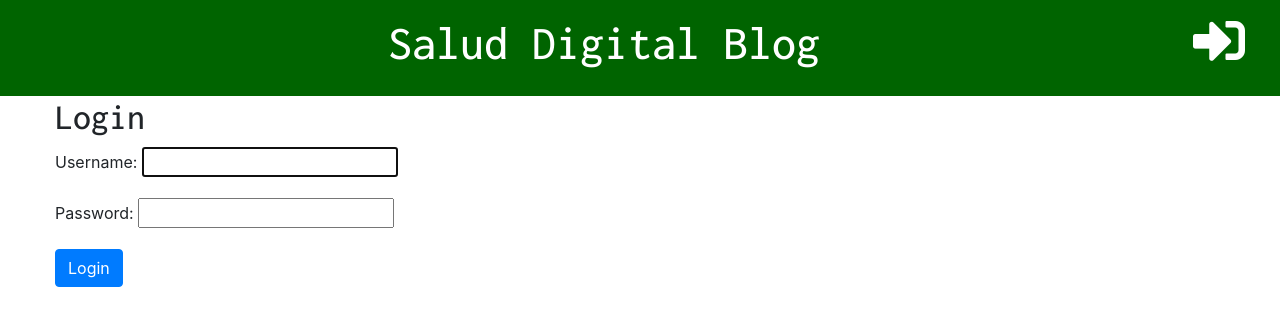
After one commit to Daviddmscience/my_django_site, a Django app: page /accounts/login/ in a window 1280 px wide. The commit adds this page. Shown: the top 326 px of the page. Run offline with Django 3.2, Linux system fonts and the light colour scheme; some libraries are stand-ins or nearby versions.

Commit message:
Add login functionality.

```diff
--- a/blog/templates/blog/base.html
+++ b/blog/templates/blog/base.html
@@ -4,7 +4,7 @@
 <head>
     <meta charset="UTF-8">
     <meta name="viewport" content="width=device-width, initial-scale=1.0">
-    <title>My Blog</title>
+    <title>{% block title %}{% endblock %}</title>
     <link rel="preconnect" href="https://fonts.gstatic.com">
     <link href="https://fonts.googleapis.com/css2?family=Inconsolata:wght@500&display=swap" rel="stylesheet">
     <link rel="stylesheet" href="https:////stackpath.bootstrapcdn.com/bootstrap/4.5.2/css/bootstrap.min.css">
@@ -16,6 +16,8 @@
             {% if user.is_authenticated %}
             <a href="{% url 'post_draft_list' %}" class="top-menu"><i class="fab fa-firstdraft fa-2x"></i></a>
             <a href="{% url 'post_new' %}" class="top-menu"><i class="fas fa-plus fa-2x"></i></a>
+            {% else %}
+            <a href="{% url 'login' %}" class="top-menu"><i class="fas fa-sign-in-alt fa-2x"></i></a>
             {% endif %}
             <h1><a href="{% url 'post_list' %}" >Salud Digital Blog</a></h1>
     </div>
--- a/blog/templates/blog/post_detail.html
+++ b/blog/templates/blog/post_detail.html
@@ -1,6 +1,7 @@
 
 {% extends 'blog/base.html' %}
 
+{% block title %}{{post.title}}{% endblock %}
 {% block content %}
     <div class="posts">
             {% if post.published_date %}
--- a/blog/templates/blog/post_draft_list.html
+++ b/blog/templates/blog/post_draft_list.html
@@ -1,4 +1,5 @@
 {% extends 'blog/base.html' %}
+{% block title %}My drafts{% endblock %}
 {% block content %}
     {% for post in posts %}
         <div class="post">
--- a/blog/templates/blog/post_edit.html
+++ b/blog/templates/blog/post_edit.html
@@ -1,5 +1,5 @@
 {% extends 'blog/base.html' %}
-
+{% block title %}{{post.title}}{% endblock %}
 {% block content %}
     <h1>New Post</h1>
     <form method="POST" class="post-form-blog">
--- a/blog/templates/blog/post_list.html
+++ b/blog/templates/blog/post_list.html
@@ -1,4 +1,5 @@
 {% extends 'blog/base.html' %}
+{% block title %}Salud Digital{% endblock %}
 {% block content %}
     {% for post in posts %}
     <div class="posts">
--- /dev/null
+++ b/blog/templates/registration/login.html
@@ -0,0 +1,10 @@
+{% extends 'blog/base.html' %}
+{% block title %}Login{% endblock %}
+{% block content %}
+    <h2>Login</h2>
+    <form method="POST">
+        {% csrf_token %}
+        {{ form.as_p }}
+    <button class="btn btn-primary type="submit">Login</button>
+    </form>
+{% endblock %}
--- a/blog/urls.py
+++ b/blog/urls.py
@@ -1,5 +1,6 @@
 from django.urls import path
 from . import views
+from django.contrib.auth import views as auth_views
 
 urlpatterns = [
     path('', views.post_list, name='post_list'),
@@ -7,5 +8,6 @@ urlpatterns = [
     path('post/new/', views.post_new, name='post_new'),
     path('post/<int:pk>/edit', views.post_edit, name='post_edit'),
     path('drafts/', views.post_draft_list, name='post_draft_list'),
-    path('post/<int:pk>/publish/', views.post_publish, name='post_publish')
+    path('post/<int:pk>/publish/', views.post_publish, name='post_publish'),
+    path('accounts/login/', auth_views.LoginView.as_view(), name='login')
 ]
--- a/mysiteclever/settings.py
+++ b/mysiteclever/settings.py
@@ -27,7 +27,7 @@ DEBUG = True
 
 ALLOWED_HOSTS = []
 
-
+LOGIN_REDIRECT_URL = 'post_list'
 # Application definition
 
 INSTALLED_APPS = [
```
Also changed, not shown: blog/views.py (+6 -4 lines), db.sqlite3.
